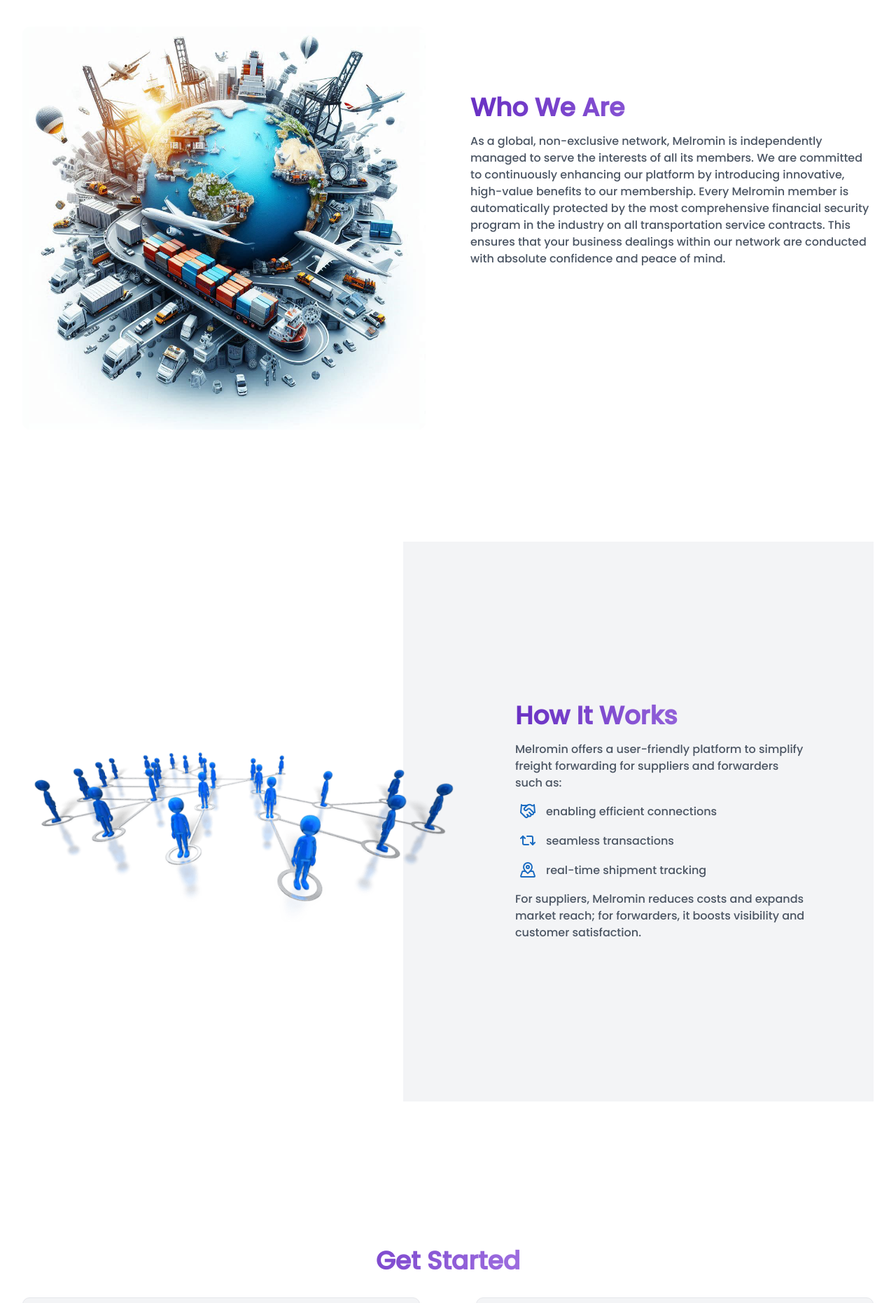
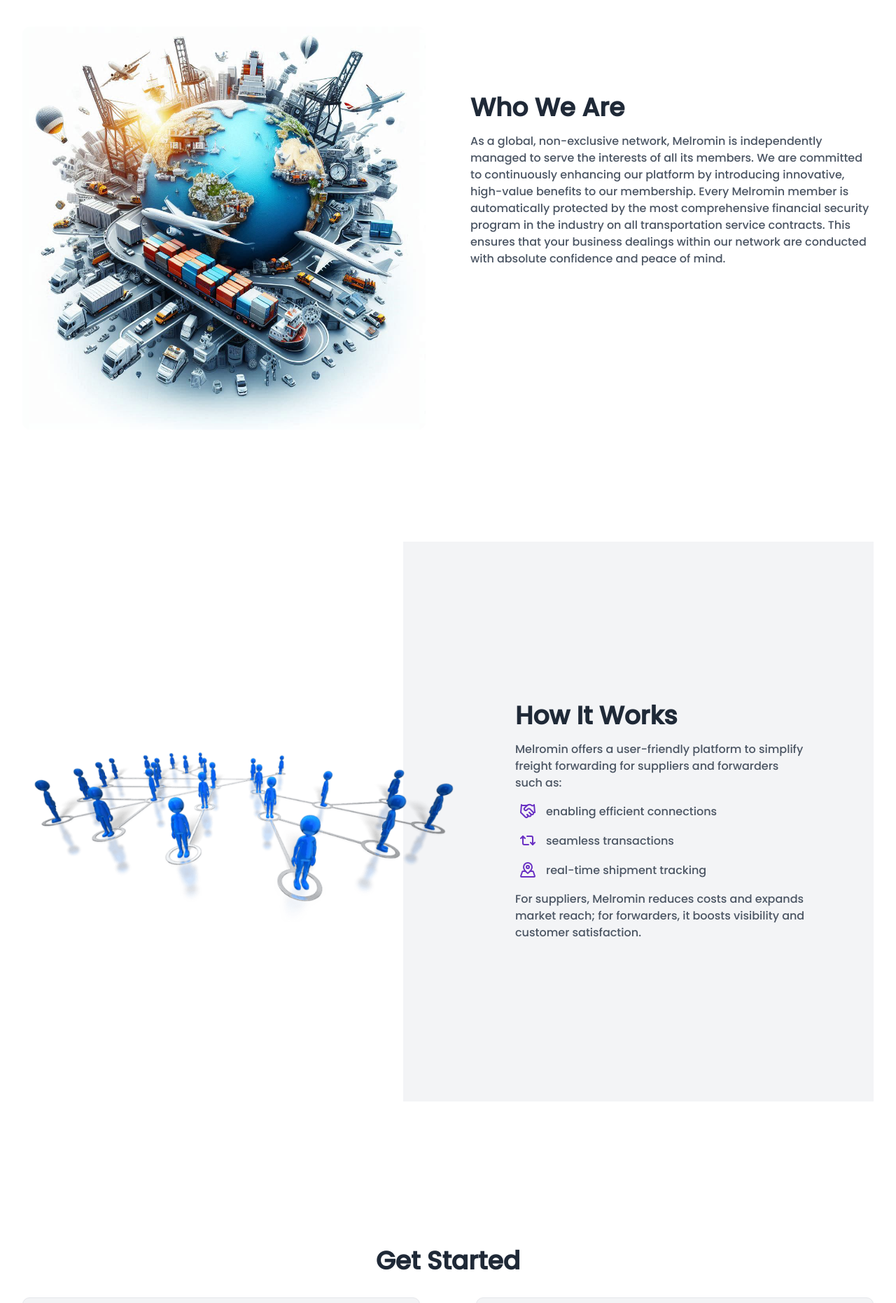
Before and after one commit to melika760/MelrominGlobalNetwork, a Next.js app: page / in a window 1280 px wide. Shown: the part 1080-2942 px from the top of the page at 70% size. Built offline with nearby package versions, Linux system fonts and the light colour scheme; no server answers.

Commit message:
change some css

```diff
--- a/app/_components/Aboutus.jsx
+++ b/app/_components/Aboutus.jsx
@@ -28,7 +28,7 @@
             <span className="hidden lg:absolute lg:inset-y-0 lg:-start-16 lg:block lg:w-16 lg:bg-gray-100"></span>
 
             <div className="p-0 sm:p-16 lg:p-24">
-              <h2 className="text-3xl font-extrabold sm:text-4xl bg-gradient-to-r from-[#6930c3]  to-[#b388eb] bg-clip-text text-transparent">
+              <h2 className="text-3xl font-extrabold sm:text-4xl text-gray-800">
                 How It Works
               </h2>
               <p className="mt-4 text-gray-600">
@@ -37,15 +37,15 @@
               </p>
               <ul className="mt-4 text-gray-600 list-none leading-relaxed space-y-4">
                 <li className="flex gap-2">
-                  <Handshake color="#1a6bc1" className="w-9" />
+                  <Handshake color=" #6930c3" className="w-9" />
                   enabling efficient connections
                 </li>
                 <li className="flex gap-2">
-                  <Repeat2 color="#1a6bc1" className="w-9" />
+                  <Repeat2 color=" #6930c3" className="w-9" />
                   seamless transactions
                 </li>
                 <li className="flex gap-2">
-                  <MapPinned color="#1a6bc1" className="w-9" />
+                  <MapPinned color=" #6930c3" className="w-9" />
                   real-time shipment tracking
                 </li>
               </ul>
--- a/app/_components/Footer.jsx
+++ b/app/_components/Footer.jsx
@@ -17,15 +17,15 @@
       <ul className="mt-6 grid grid-cols-1 lg:grid-cols-3 lg:justify-items-center lg:text-center gap-4 md:gap-8">
 
         <li>
-          <span className='text-lg font-semibold flex  max-sm:text-md '><MailOpen className='mr-2 max-sm:w-4 text-primary animate-custom-bounce '/><strong className=' bg-gradient-to-r from-blue-900  to-blue-500 bg-clip-text text-transparent'>Email:</strong></span>rostam@melromin.co.uk
+          <span className='text-lg font-semibold flex  max-sm:text-md '><MailOpen className='mr-2 max-sm:w-4 text-[#6930c3] animate-custom-bounce '/><strong className=' bg-gradient-to-r from-[#6930c3]  to-[#b388eb] bg-clip-text text-transparent'>Email:</strong></span>rostam@melromin.co.uk
         </li>
 
         <li>
-        <span className='text-lg font-semibold flex  max-sm:text-md '><PhoneCall className='mr-2 max-sm:w-4 text-primary animate-pulse '/><strong className=' bg-gradient-to-r from-blue-900  to-blue-500 bg-clip-text text-transparent'>Phone Number:</strong></span> 07709875252
+        <span className='text-lg font-semibold flex  max-sm:text-md '><PhoneCall className='mr-2 max-sm:w-4 text-[#6930c3] animate-pulse '/><strong className=' bg-gradient-to-r from-[#6930c3]  to-[#b388eb] bg-clip-text text-transparent'>Phone Number:</strong></span> 07709875252
         </li>
 
         <li>
-         <span className='text-lg font-semibold flex  max-sm:text-md '><MapPin className='mr-2 max-sm:w-4 text-primary animate-custom-bounce'/><strong className=' bg-gradient-to-r from-blue-900  to-blue-500 bg-clip-text text-transparent'>Address:</strong></span> 88 Uxendon Hill,London
+         <span className='text-lg font-semibold flex  max-sm:text-md '><MapPin className='mr-2 max-sm:w-4 text-[#6930c3] animate-custom-bounce'/><strong className=' bg-gradient-to-r from-[#6930c3]  to-[#b388eb] bg-clip-text text-transparent'>Address:</strong></span> 88 Uxendon Hill,London
         </li>
 
       </ul>
--- a/app/_components/Getstarted.jsx
+++ b/app/_components/Getstarted.jsx
@@ -9,7 +9,7 @@
     <section className='my-20 overflow-x-hidden' id='start'>
   <div className="mx-auto max-w-screen-xl px-4 py-8 sm:px-6 sm:py-12 lg:px-8 lg:py-16">
     <div className="mx-auto max-w-lg text-center">
-      <h2 className="text-3xl font-extrabold sm:text-4xl  bg-gradient-to-r from-[#6930c3]  to-[#b388eb] bg-clip-text text-transparent " data-animation="animate-fade-in">Get Started</h2>
+      <h2 className="text-3xl font-extrabold sm:text-4xl  text-gray-800" data-animation="animate-fade-in">Get Started</h2>
     </div>
 
     <div className="mt-8 grid lg:grid-cols-2 grid-cols-1 lg:gap-20 gap-10">
--- a/app/_components/Works.jsx
+++ b/app/_components/Works.jsx
@@ -15,7 +15,7 @@
 
       </div>
       <div className="lg:py-24" data-animation="animate-turnright">
-        <h2 className="text-3xl font-extrabold sm:text-4xl  bg-gradient-to-r from-[#6930c3]  to-[#b388eb] bg-clip-text text-transparent  "> Who We Are</h2>
+        <h2 className="text-3xl font-extrabold sm:text-4xl  text-gray-800  "> Who We Are</h2>
 
         <p className="mt-4 text-gray-600">
 
```
